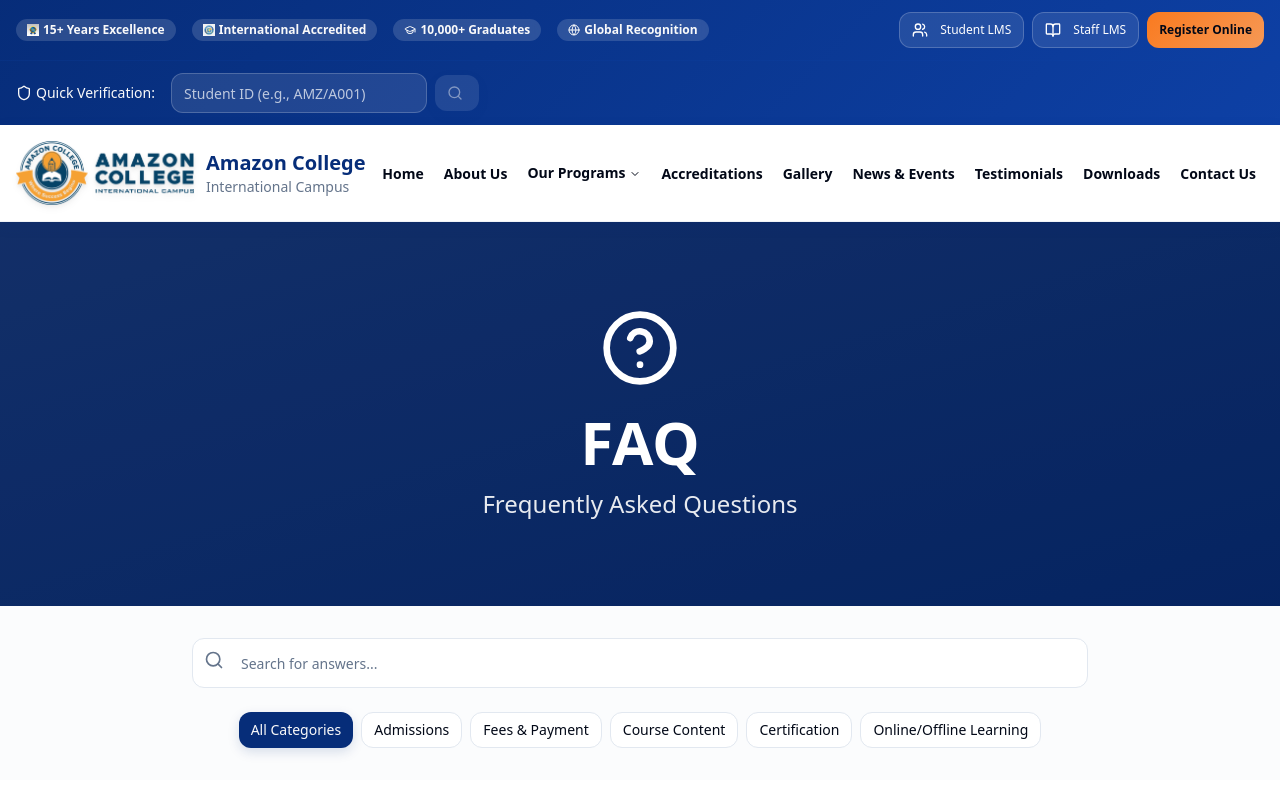
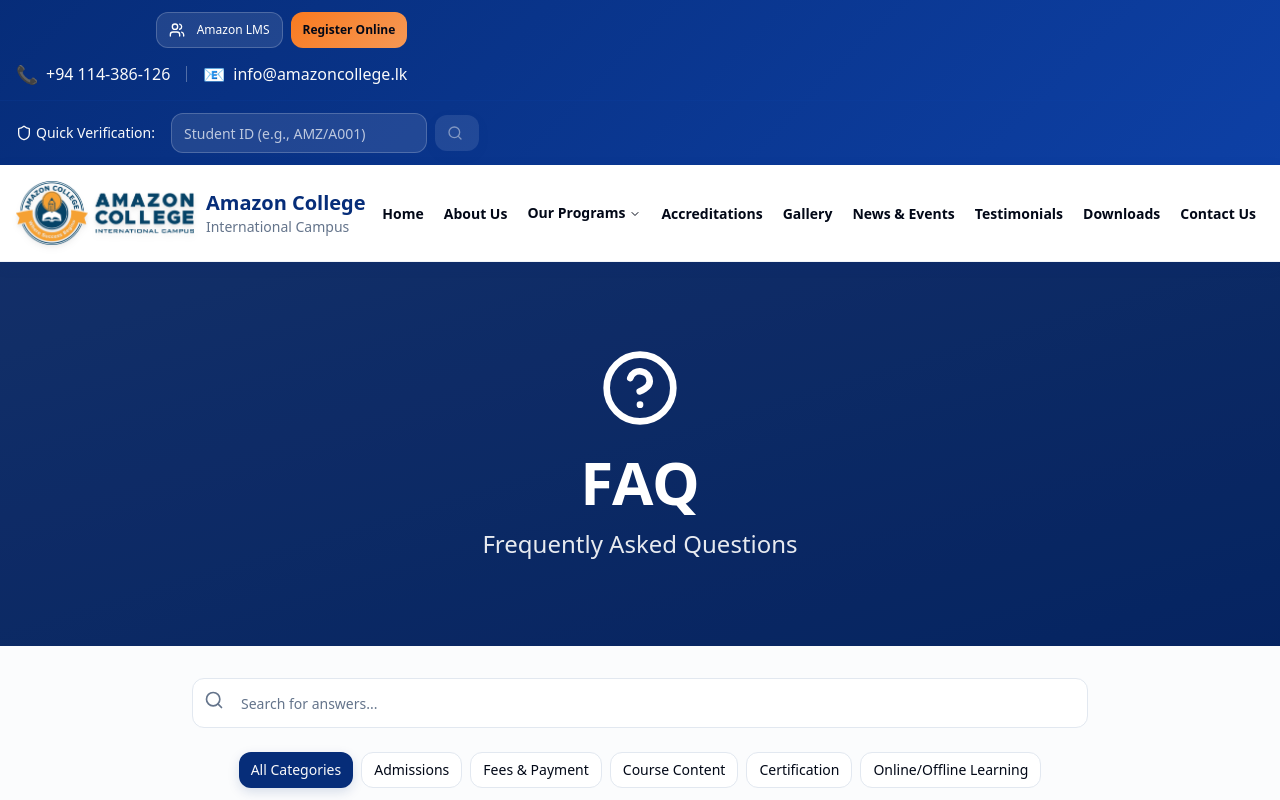
Before and after one commit to charmphyxle/amazon-campus-gateway, a React (Vite) app: page /faq in a window 1280 px wide. Shown: the top 800 px of the page. Built offline with nearby package versions, Linux system fonts and the light colour scheme.

Commit message:
Code edited in Lovable Code Editor

```diff
--- a/src/components/Header.tsx
+++ b/src/components/Header.tsx
@@ -56,29 +56,7 @@ const Header = () => {
       <div className="border-b border-primary-light/20">
         <div className="container mx-auto px-4">
           <div className="flex flex-col lg:flex-row items-center justify-between py-3 gap-4">
-            {/* Left side - Badges */}
-            <div className="flex items-center gap-2 lg:gap-4 flex-wrap justify-center lg:justify-start order-1 lg:order-1">
-              <Badge variant="secondary" className="flex items-center gap-1 text-xs bg-white/15 backdrop-blur-sm">
-                <img src={excellenceBadge} alt="Excellence" className="w-3 h-3" />
-                <span className="hidden sm:inline">15+ Years Excellence</span>
-                <span className="sm:hidden">15+ Years</span>
-              </Badge>
-              <Badge variant="secondary" className="flex items-center gap-1 text-xs bg-white/15 backdrop-blur-sm">
-                <img src={accreditationBadge} alt="Accreditation" className="w-3 h-3" />
-                <span className="hidden sm:inline">International Accredited</span>
-                <span className="sm:hidden">Accredited</span>
-              </Badge>
-              <Badge variant="secondary" className="flex items-center gap-1 text-xs bg-white/15 backdrop-blur-sm">
-                <GraduationCap className="w-3 h-3" />
-                <span className="hidden sm:inline">10,000+ Graduates</span>
-                <span className="sm:hidden">10K+ Grads</span>
-              </Badge>
-              <Badge variant="secondary" className="flex items-center gap-1 text-xs bg-white/15 backdrop-blur-sm">
-                <Globe className="w-3 h-3" />
-                <span className="hidden sm:inline">Global Recognition</span>
-                <span className="sm:hidden">Global</span>
-              </Badge>
-            </div>
+
 
             {/* Right side - Action Buttons and Contact Info */}
             <div className="flex flex-col items-center lg:items-end gap-3 order-2 lg:order-2">
@@ -86,11 +64,7 @@ const Header = () => {
               <div className="flex items-center gap-2 flex-wrap justify-center">
                 <Button variant="outline" size="sm" className="bg-white/10 border-white/20 text-white hover:bg-white/20 text-xs px-3 hover:scale-105 transition-transform">
                   <Users className="w-4 h-4" />
-                  <span className="hidden sm:inline ml-1">Student LMS</span>
-                </Button>
-                <Button variant="outline" size="sm" className="bg-white/10 border-white/20 text-white hover:bg-white/20 text-xs px-3 hover:scale-105 transition-transform">
-                  <BookOpen className="w-4 h-4" />
-                  <span className="hidden sm:inline ml-1">Staff LMS</span>
+                  <span className="hidden sm:inline ml-1">Amazon LMS</span>
                 </Button>
                 <Button
                   variant="cta"
@@ -104,6 +78,17 @@ const Header = () => {
               </div>
 
               {/* Contact Info - Larger and more prominent */}
+              <div className="flex flex-col sm:flex-row items-center gap-2 sm:gap-4 text-sm lg:text-base">
+                <div className="flex items-center gap-2 font-medium">
+                  <span className="text-lg">📞</span>
+                  <span className="text-primary-foreground">+94 114-386-126</span>
+                </div>
+                <div className="hidden sm:block w-px h-4 bg-white/30"></div>
+                <div className="flex items-center gap-2 font-medium">
+                  <span className="text-lg">📧</span>
+                  <span className="text-primary-foreground">info@amazoncollege.lk</span>
+                </div>
+              </div>
             </div>
           </div>
         </div>
```
